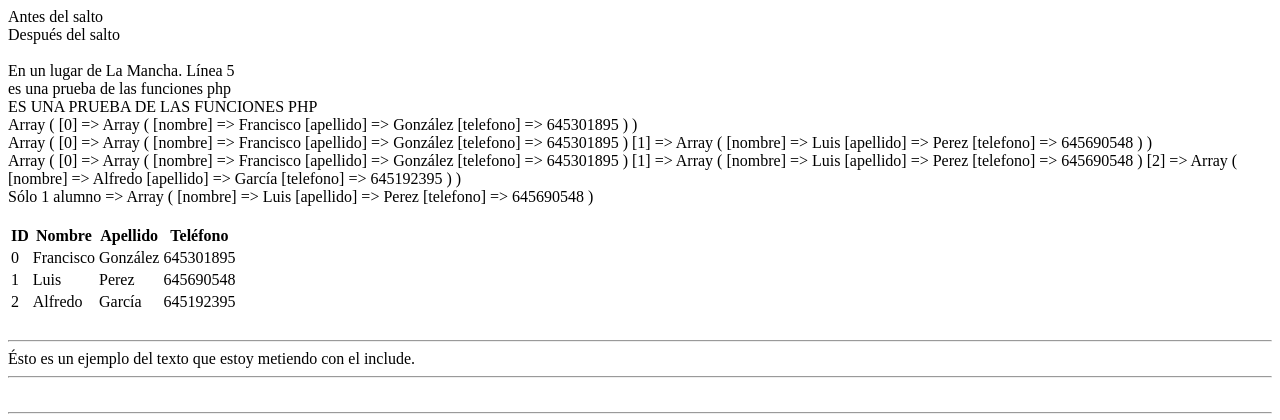
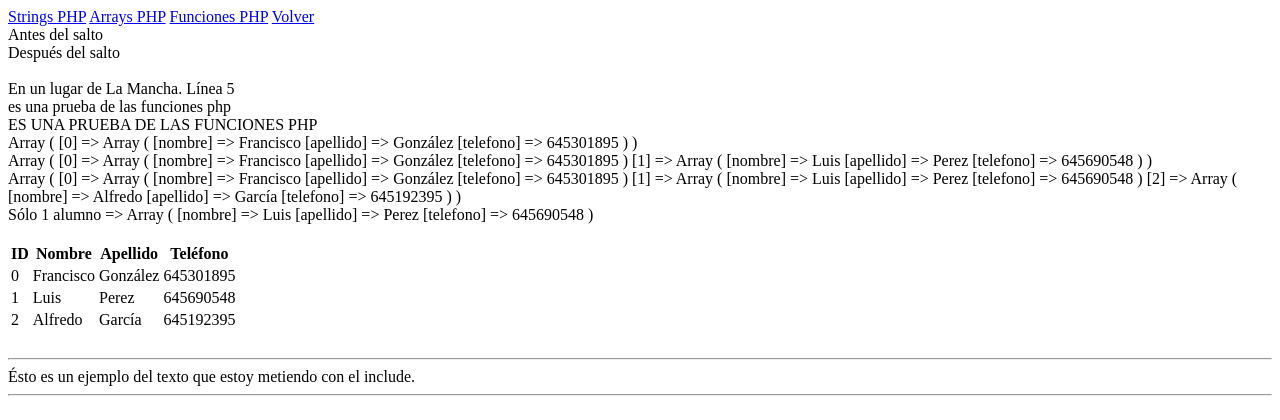
Before and after one commit to DaniLoAg88/PHP, a PHP site: page /funciones/index.php in a window 1280 px wide. Shown: the top 420 px of the page. Run offline with PHP 8.4, Linux system fonts and the light colour scheme.

Commit message:
Desde portátil

```diff
--- a/arrays/index.php
+++ b/arrays/index.php
@@ -11,7 +11,7 @@
 <body>
     <header>
         <?php
-        include "arrays/header.php";
+        include "header.php";
         ?>
     </header>
     <section class="secPrincipal">
--- /dev/null
+++ b/funciones/header.php
@@ -0,0 +1,6 @@
+<div>
+    <a href="../strings/index.php">Strings PHP</a>
+    <a href="index.php">Arrays PHP</a>
+    <a href="../funciones/index.php">Funciones PHP</a>
+    <a href="../index.php">Volver</a>
+</div>
--- a/funciones/index.php
+++ b/funciones/index.php
@@ -8,6 +8,11 @@
     <title>Funciones PHP</title>
 </head>
 <body>
+<header>
+    <?php
+    include "header.php";
+    ?>
+</header>
 <?php
     /**
     * PHP como todos los lenguajes tiene mas de 1000 funciones integradas, pero tú puedes crear tus propias funciones.
--- a/strings/header.php
+++ b/strings/header.php
@@ -6,5 +6,5 @@
     <a href="ejercicio1.php">Ejercicio 1</a>
     <a href="ejercicio2.php">Ejercicio 2</a>
     <a href="ejercicio3.php">Ejercicio 3</a>
-    <a href="index.php">Volver</a>
+    <a href="..\index.php">Volver</a>
 </div>
```
